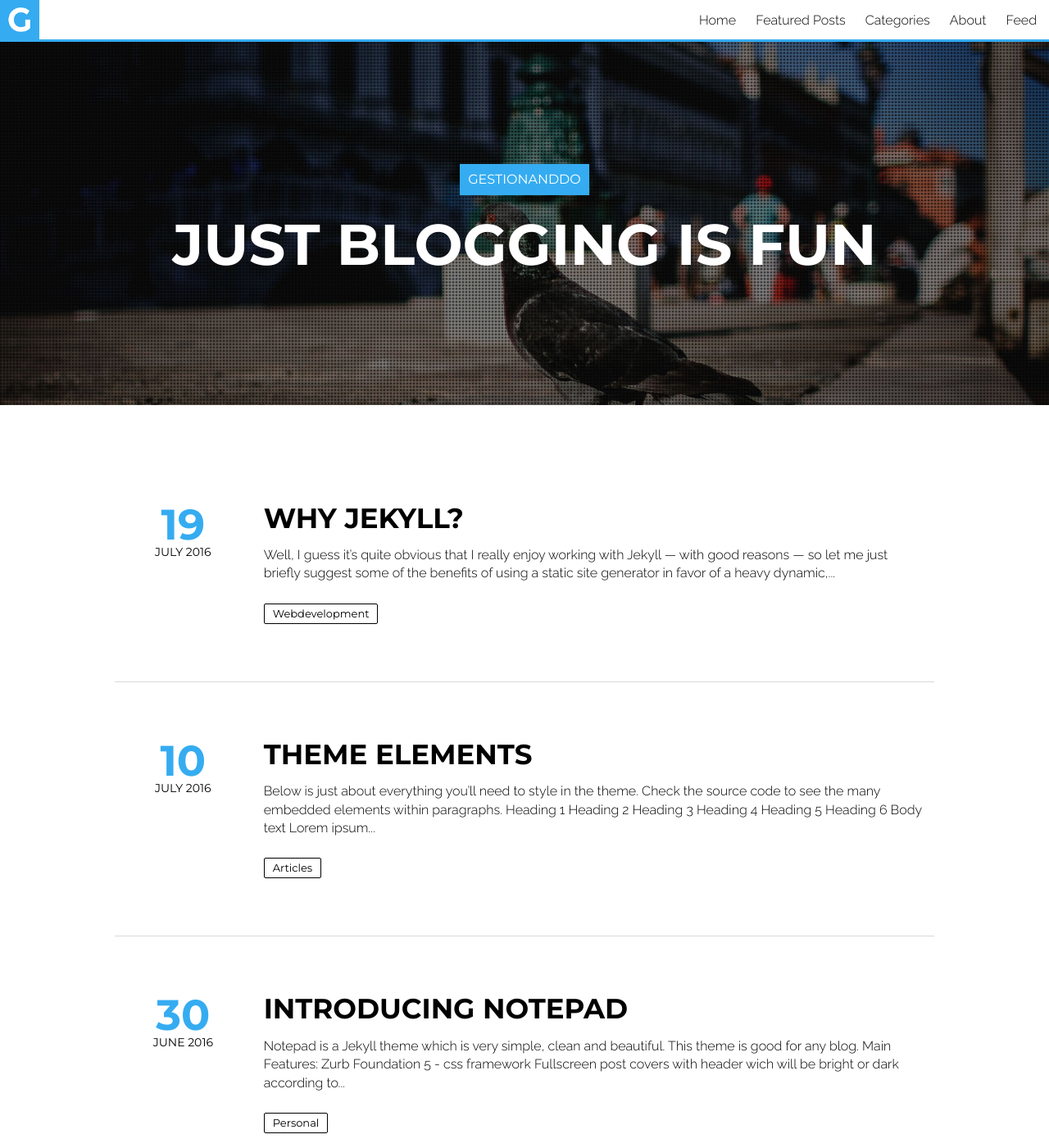
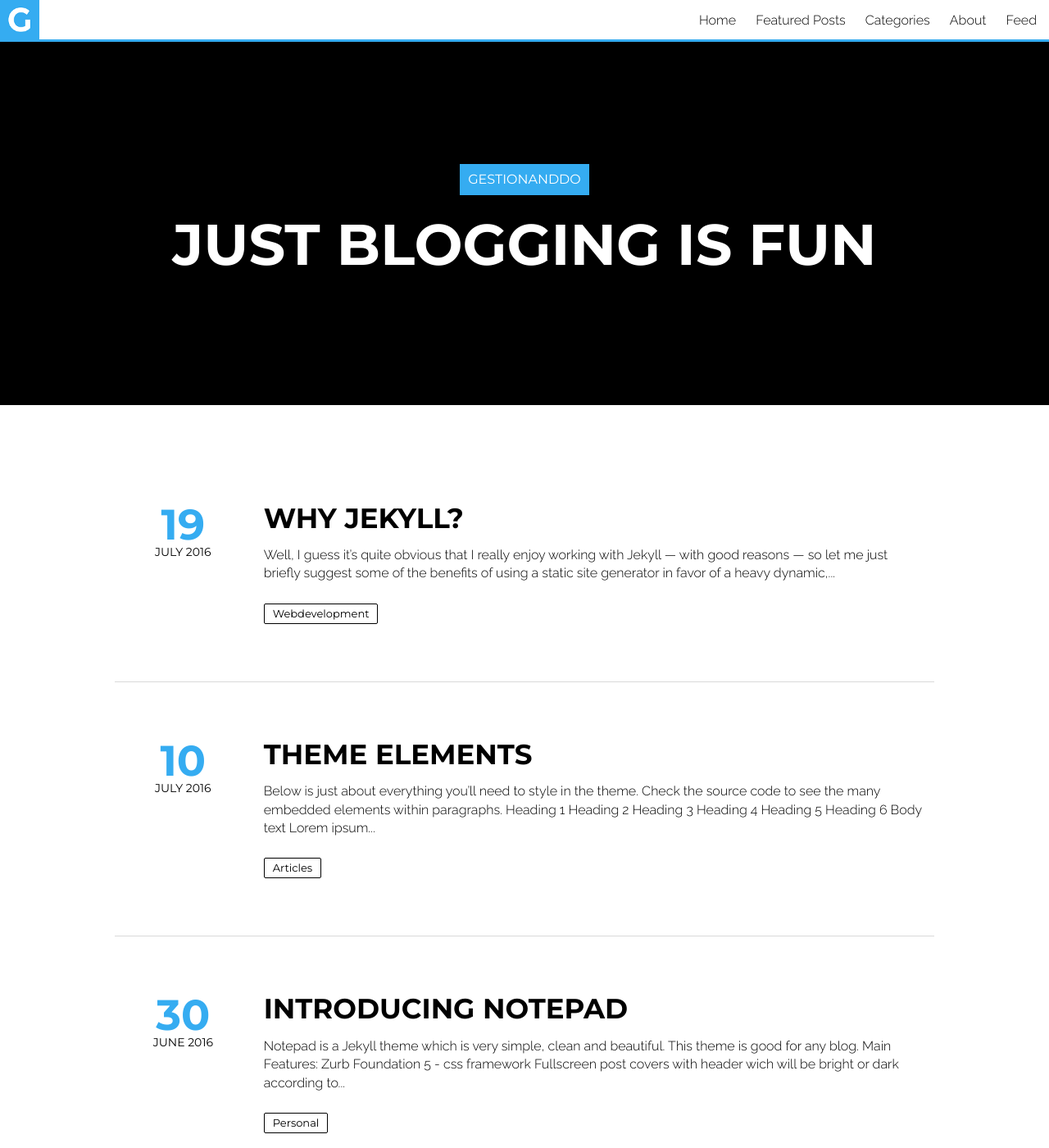
Before and after one commit to gestionanddo/gestionanddo.github.io, a Jekyll site: the page built from index.html, in a window 1280 px wide and 1400 px high. Shown: the whole window at 82% size. Built offline with Jekyll 4.4.1, drawn with Linux system fonts in a browser that asks for light colours; nearby versions of some CDN libraries; the list of posts is cut into pages by our own code; comment, search, counter and statistics services are not loaded.

Commit message:
Update styleb146.css

```diff
--- a/assets/css/styleb146.css
+++ b/assets/css/styleb146.css
@@ -24,7 +24,7 @@
 .summer-site-head .summer-site-head-menu .title{display:inline-block;padding:0;padding-left:1.25rem;height:3rem;line-height:3rem;vertical-align:middle;font-family:"Montserrat", sans-serif;font-size:1.625rem;font-weight:700;color:black;text-transform:uppercase;letter-spacing:-0.0625rem;}
 .summer-site-head .summer-site-head-menu .title a{color:black;}
 .summer-site-head .summer-site-head-menu .title a:hover{color:black;}
-.summer-site-head .summer-site-head-content{background-image: url("../../images/banner.jpg");width:100%;text-align:center;background-color:black;background-size:cover;padding-top:50px; }
+.summer-site-head .summer-site-head-content{width:100%;text-align:center;background-color:black;background-size:cover;padding-top:50px; }
 .summer-site-head .summer-site-head-content .summer-site-head-title-bg{display:inline-block;padding:0.625rem;background:#35acf1;line-height:1.1;}
 .summer-site-head .summer-site-head-content h1, .summer-site-head .summer-site-head-content h2{margin:0;padding:0;color:white;text-transform:uppercase;}
 .summer-site-head .summer-site-head-content h1{padding-top:4.375rem;font-size:0.875rem;margin-bottom:0.9375rem;}
```
